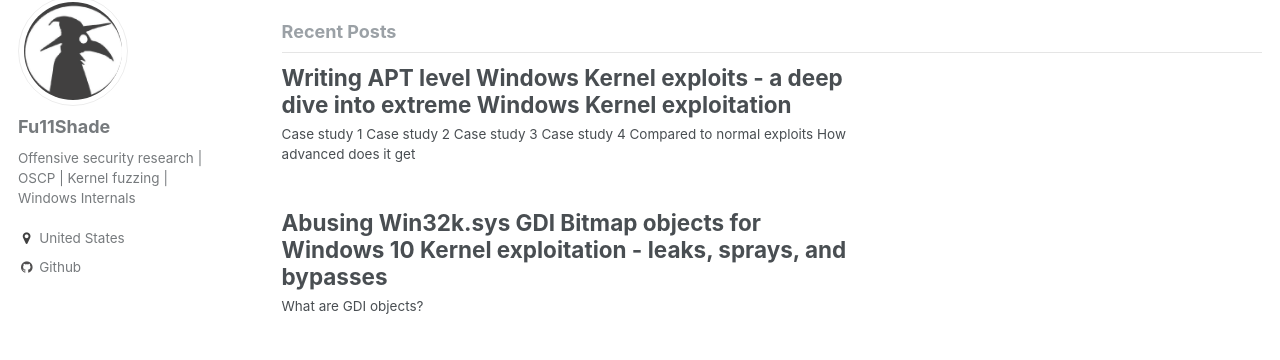
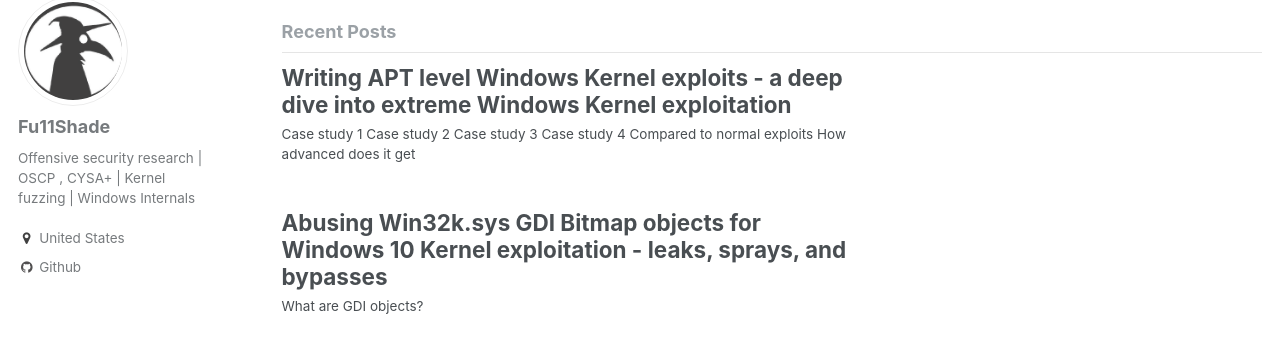
Before and after one commit to asdyxcyxc/FULLSHADE.github.io, a Jekyll site: the page built from index.html, in a window 1280 px wide. Shown: the part 296-656 px from the top of the page. Built offline with Jekyll 4.4.1, drawn with Linux system fonts in a browser that asks for light colours; the list of posts is cut into pages by our own code.

Commit message:
Update _config.yml

```diff
--- a/_config.yml
+++ b/_config.yml
@@ -69,7 +69,7 @@ analytics:
 author:
   name             : "Fu11Shade"
   avatar           : "bio-photo2.jpg"
-  bio              : "Offensive security research | OSCP | Kernel fuzzing | Windows Internals"
+  bio              : "Offensive security research | OSCP , CYSA+ | Kernel fuzzing | Windows Internals"
   location         : "United States"
   uri              :
   bitbucket        :
```
